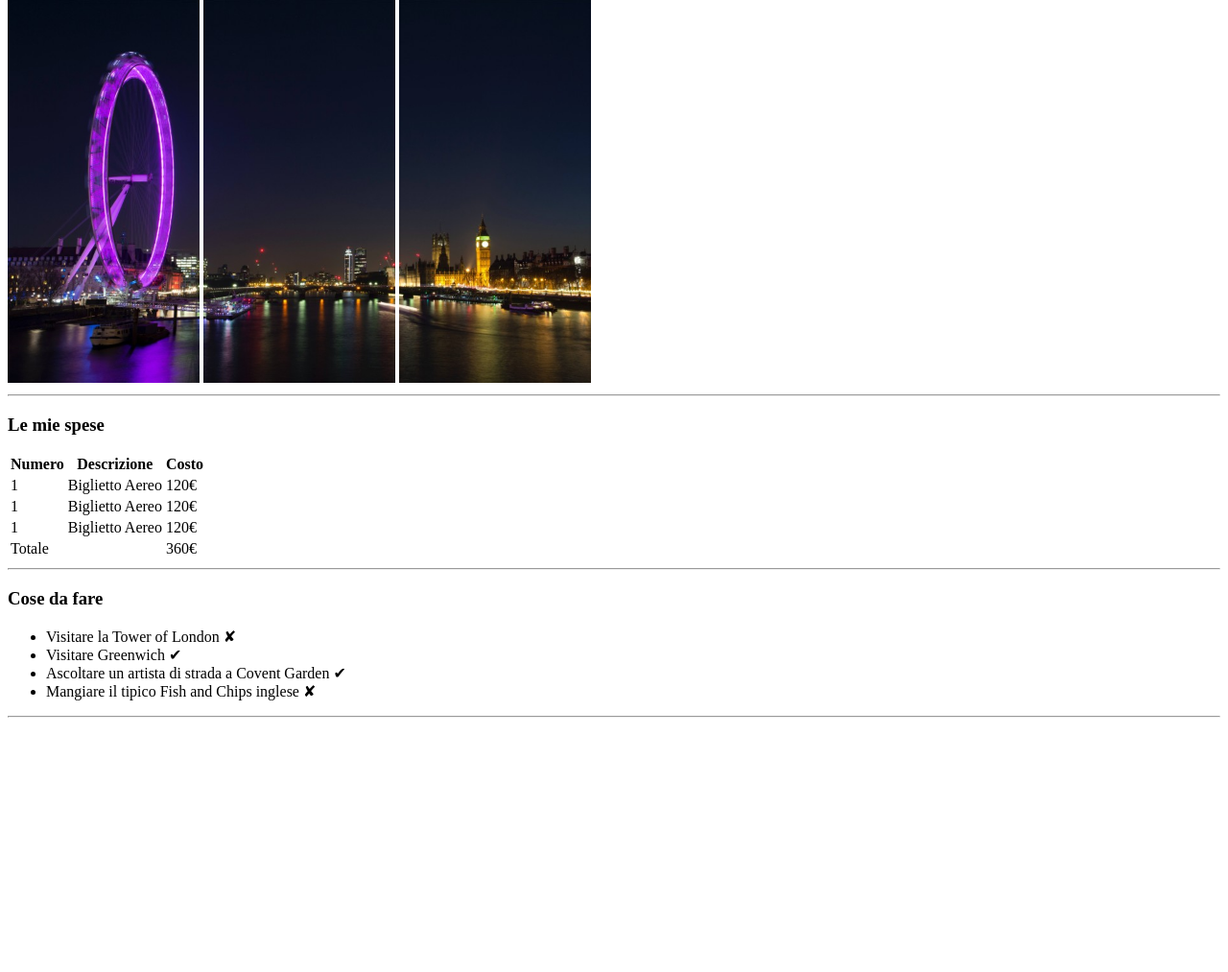
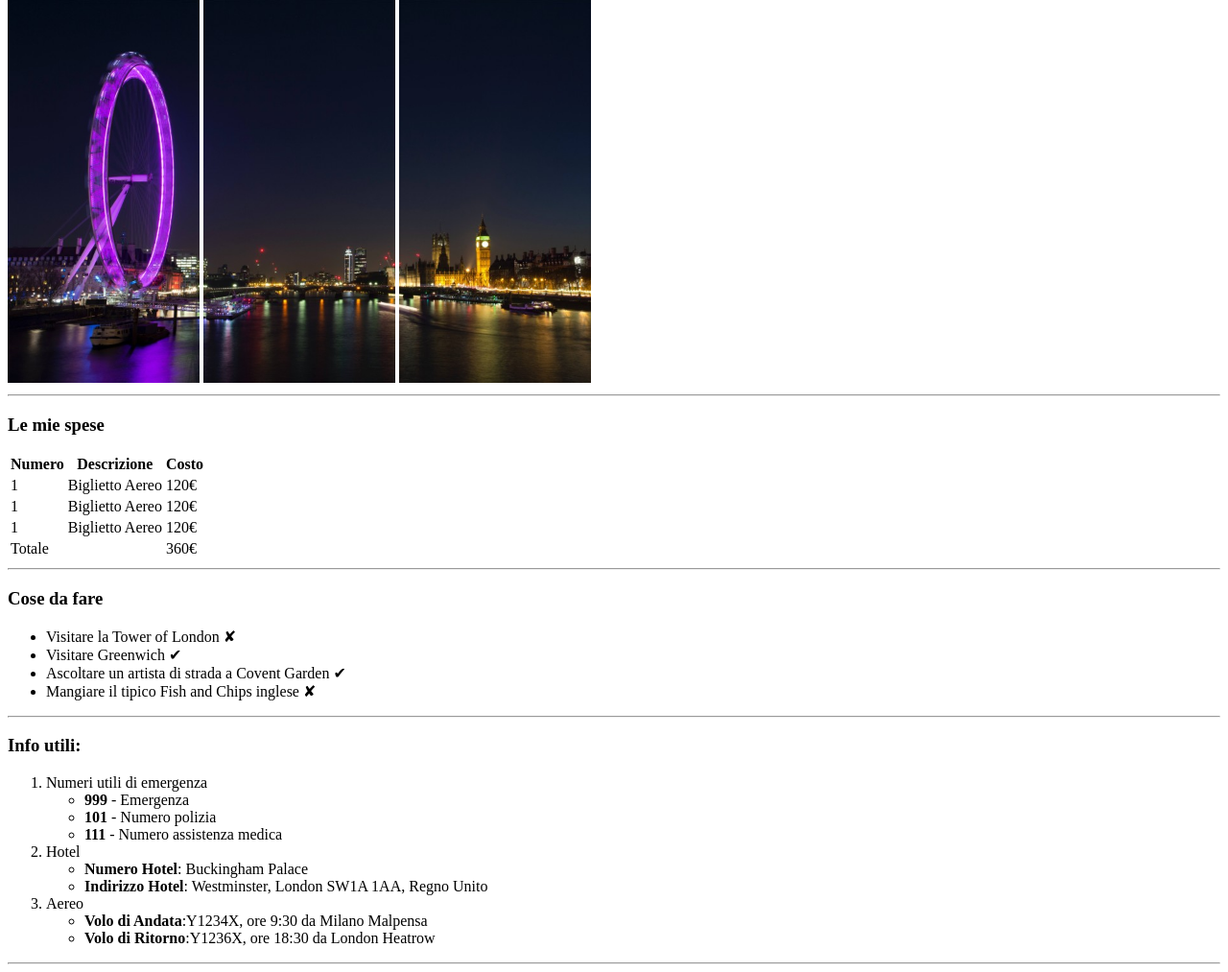
Before and after one commit to manu-devops98/html-london-trip, a plain HTML site: page index.html in a window 1280 px wide. Shown: the part 68-1081 px from the top of the page at 96% size. Before the commit the page ends 824 px from the top, so only its background shows below. Drawn offline with Linux system fonts and the light colour scheme.

Commit message:
add info section

```diff
--- a/index.html
+++ b/index.html
@@ -73,6 +73,33 @@
      </section>
      <!-- Fine Sezione Luoghi da Visitare -->
 
+     <!-- Sezione Info  -->
+     <section>
+      <h3>Info utili:</h3>
+
+        <ol>
+            <li>Numeri utili di emergenza</li>
+               <ul>
+                   <li><strong>999</strong> - Emergenza</li>
+                   <li><strong>101</strong> - Numero polizia</li>
+                   <li><strong>111</strong> - Numero assistenza medica</li>
+               </ul>
+
+            <li>Hotel</li>
+                <ul>
+                    <li><strong>Numero Hotel</strong>: Buckingham Palace</li>
+                    <li><strong>Indirizzo Hotel</strong>: Westminster, London SW1A 1AA, Regno Unito</li>
+                </ul>
+
+            <li>Aereo</li>
+                <ul>
+                    <li><strong>Volo di Andata</strong>:Y1234X, ore 9:30 da Milano Malpensa</li>
+                    <li><strong>Volo di Ritorno</strong>:Y1236X, ore 18:30 da London Heatrow</li>
+                </ul>
+        </ol>
+      <hr>
+     </section>
+     <!-- Fine Sezione Info  -->
 
 
     </main>
```
